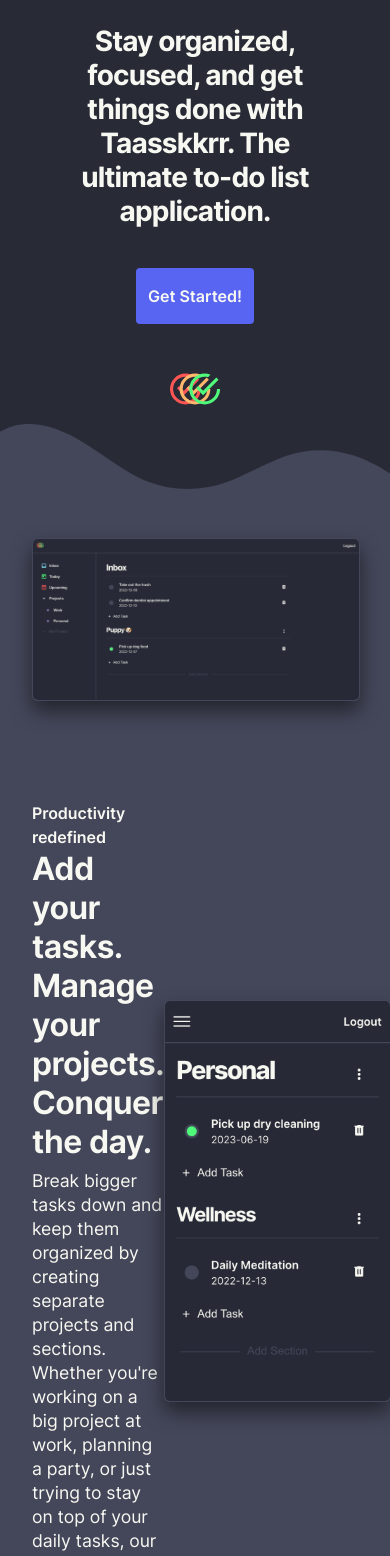
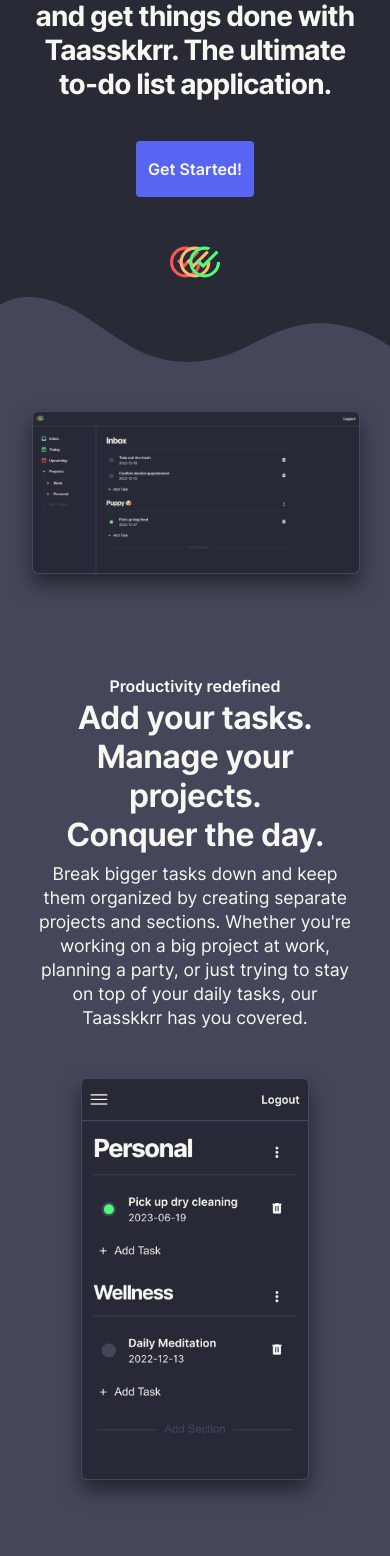
Before and after one commit to ayrt-n/taasskkrr, a React (Create React App) app: page / in a window 390 px wide. Shown: the part 432-1988 px from the top of the page. Built offline with nearby package versions, Linux system fonts and the light colour scheme.

Commit message:
Add styling for pitch containers reversed

```diff
--- a/src/styles/Landing.css
+++ b/src/styles/Landing.css
@@ -10,7 +10,7 @@
   display: flex;
   flex-direction: column;
   align-items: center;
-  padding: 0 5rem;
+  padding: 0 2rem;
   margin: 0 auto;
 }
 
@@ -92,11 +92,21 @@
   display: flex;
   justify-content: space-between;
   align-items: center;
+  flex-wrap: wrap;
+  column-gap: 1.7rem;
+}
+
+.Landing-two-grid.reversed {
+  flex-direction: row-reverse;
 }
 
 .Landing-pitch-container {
   text-align: start;
   max-width: 450px;
+}
+
+.reversed .Landing-pitch-container {
+  text-align: end;
 }
 
 .Landing-pitch-whisper {
@@ -126,7 +136,7 @@
 .Landing-cta {
   text-align: center;
   max-width: 600px;
-  padding-top: 4rem;
+  padding: 4rem 2rem 0 2rem;
 }
 
 .Landing-cta h3 {
@@ -145,6 +155,14 @@
   align-items: center;
 }
 
-.text-end {
-  text-align: end;
+@media screen and (max-width: 768px) {
+  .Landing-two-grid {
+    justify-content: center;
+  }
+
+  .Landing-pitch-container,
+  .reversed .Landing-pitch-container {
+    text-align: center;
+    margin-bottom: 3rem;
+  }
 }
```
